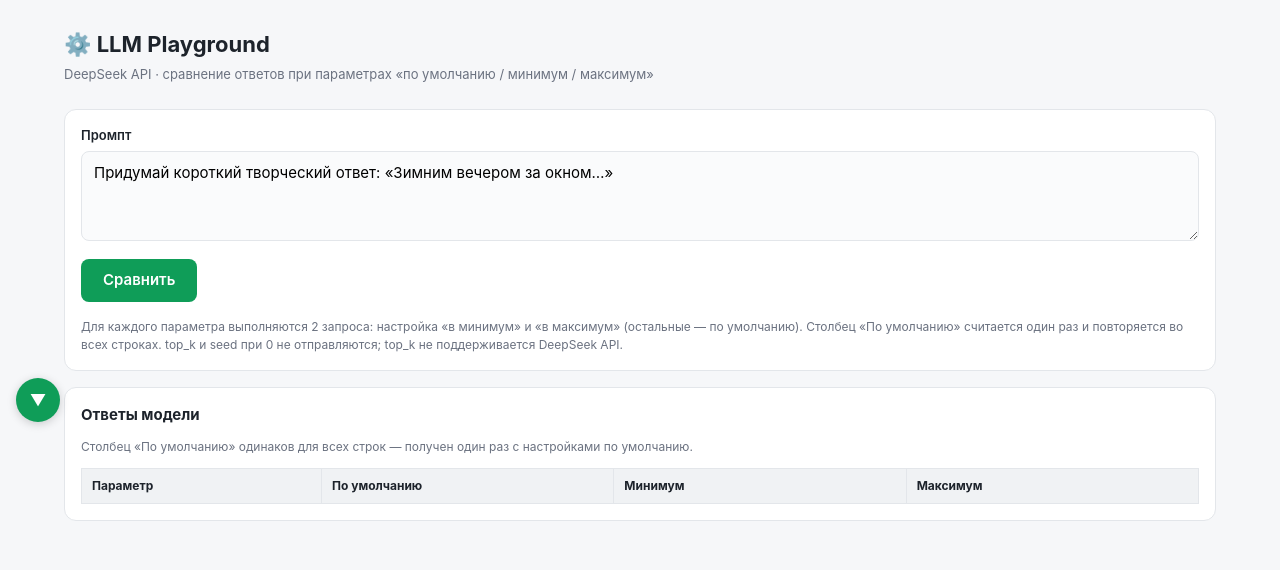
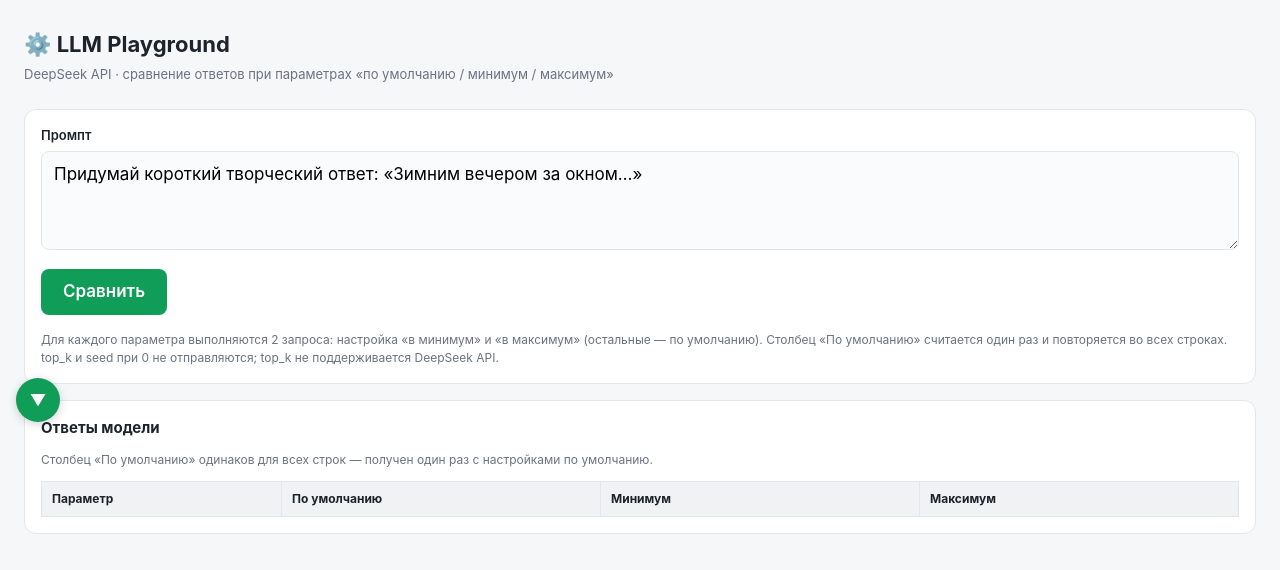
Before and after one commit to mrKurilin/aiac9, a plain HTML site: page w1-1/index.html in a window 1280 px wide. Drawn offline with Linux system fonts and the light colour scheme.

Commit message:
w1-1: шире страница и крупнее шрифт

```diff
--- a/w1-1/index.html
+++ b/w1-1/index.html
@@ -18,13 +18,13 @@
   * { box-sizing: border-box; }
   body {
     margin: 0;
-    font: 15px/1.5 -apple-system, BlinkMacSystemFont, "Segoe UI", Roboto, sans-serif;
+    font: 17px/1.5 -apple-system, BlinkMacSystemFont, "Segoe UI", Roboto, sans-serif;
     color: var(--text);
     background: var(--bg);
   }
   header {
     padding: 28px 24px 8px;
-    max-width: 1200px;
+    max-width: 1600px;
     margin: 0 auto;
   }
   header h1 { margin: 0; font-size: 22px; }
@@ -49,7 +49,7 @@
     padding: 0;
   }
   .scroll-fab:hover { filter: brightness(0.95); }
-  main { max-width: 1200px; margin: 0 auto; padding: 16px 24px 48px; }
+  main { max-width: 1600px; margin: 0 auto; padding: 16px 24px 48px; }
 
   .prompt-card, .table-card {
     background: var(--card);
```
